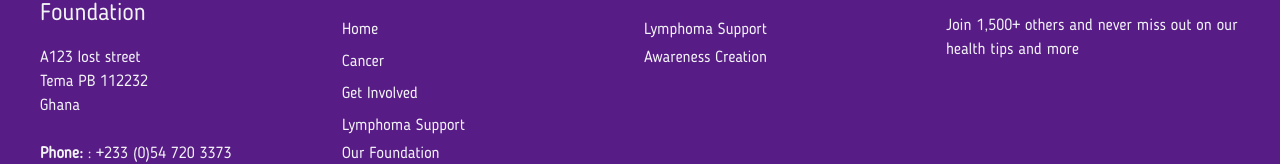
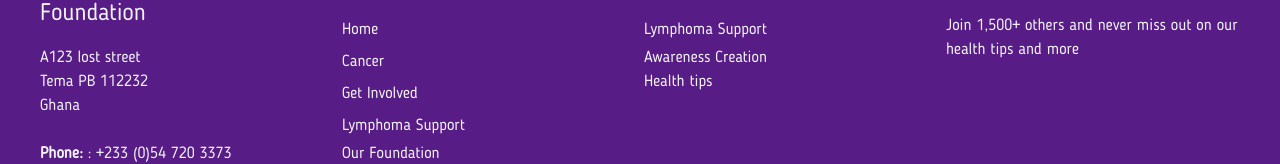
Before and after one commit to Laudkyle/add-life, a React (Create React App) app: page / in a window 1280 px wide. Shown: the part 5106-5270 px from the top of the page. Built offline with nearby package versions, Linux system fonts and the light colour scheme.

Commit message:
Health talks

```diff
--- a/src/components/Footer.jsx
+++ b/src/components/Footer.jsx
@@ -47,6 +47,9 @@ const Footer = () => {
                                 <li>
                                     <NavLink to={"/foundation"}>Awareness Creation</NavLink>
                                 </li>
+                                <li>
+                                    <NavLink to={"/foundation"}>Health tips</NavLink>
+                                </li>
                             </ul>
 
                         </div>
```
